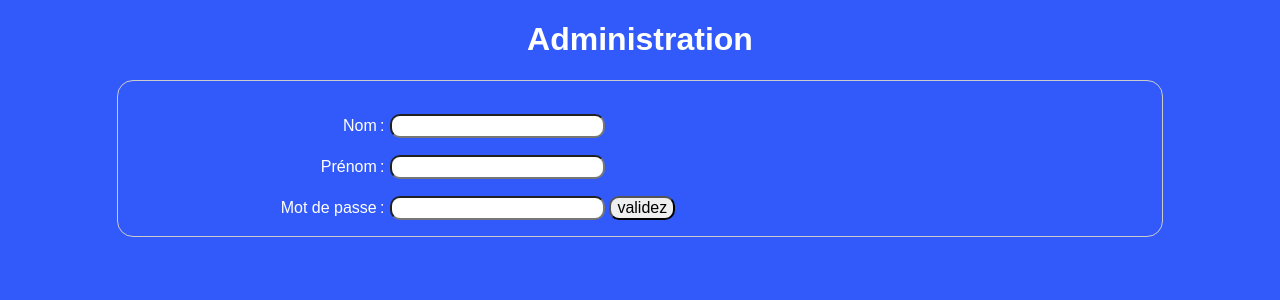
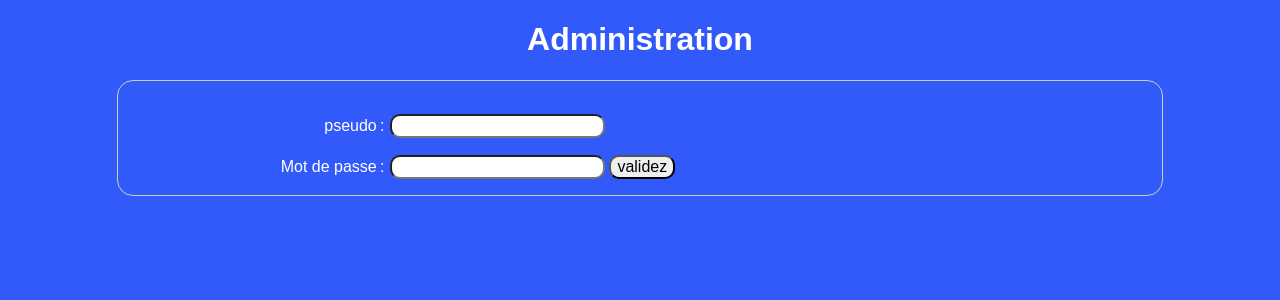
Before and after one commit to CCalenge/acces_profil, a PHP site: page /admin/log_admin.php in a window 1280 px wide. Shown: the top 300 px of the page. Run offline with PHP 8.4, Linux system fonts and the light colour scheme.

Commit message:
correction en cours

```diff
--- a/admin/log_admin.php
+++ b/admin/log_admin.php
@@ -11,9 +11,7 @@
 
 <form action="log_admin_post.php" method="post">
 
-  <label for="nom">Nom&#8239;:  </label><input type="text" name="nom"/><br/>
-
-  <label for="prenom">Prénom&#8239;:  </label><input type="text" name="prenom"><br/>
+  <label for="pseudo">pseudo&#8239;:  </label><input type="text" name="nom"/><br/>
 
   <label for="pass">Mot de passe&#8239;: </label><input type="password" name="pass">
 
```
Also changed, not shown: admin/log_admin_post.php (+5 -4 lines).
